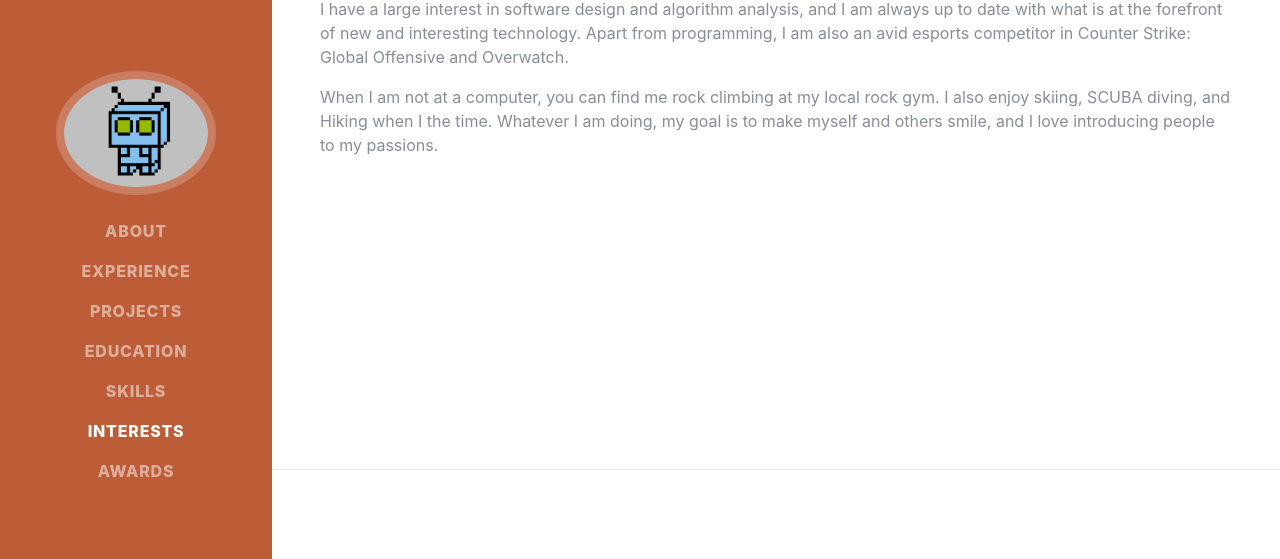
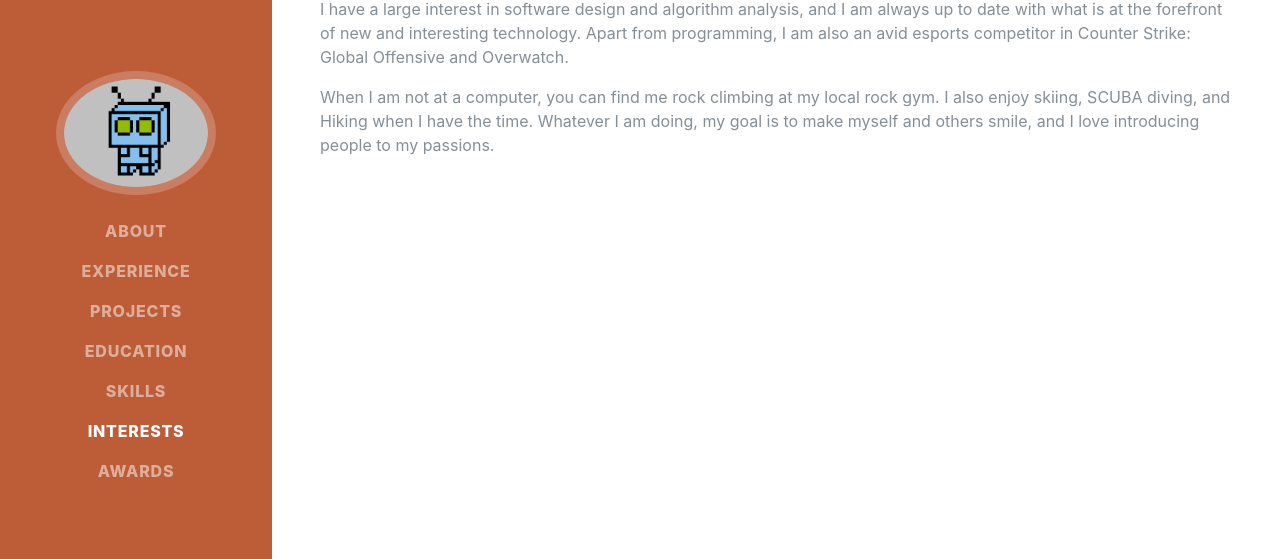
Before and after one commit to andrewpressman/andrewpressman.github.io, a Jekyll site: the page built from index.html, in a window 1280 px wide and 900 px high, scrolled down 4934 px. Shown: the part 173-732 px from the top of the window. Built offline with Jekyll 4.4.1, drawn with Linux system fonts in a browser that asks for light colours; some web fonts are replaced.

Commit message:
fixed spelling errors

```diff
--- a/_includes/interests.html
+++ b/_includes/interests.html
@@ -2,6 +2,6 @@
       <div class="w-100">
         <h2 class="mb-5">Interests</h2>
         <p>I have a large interest in software design and algorithm analysis, and I am always up to date with what is at the forefront of new and interesting technology. Apart from programming, I am also an avid esports competitor in Counter Strike: Global Offensive and Overwatch.</p>
-        <p class="mb-0">When I am not at a computer, you can find me rock climbing at my local rock gym. I also enjoy skiing, SCUBA diving, and Hiking when I the time. Whatever I am doing, my goal is to make myself and others smile, and I love introducing people to my passions.</p>
+        <p class="mb-0">When I am not at a computer, you can find me rock climbing at my local rock gym. I also enjoy skiing, SCUBA diving, and Hiking when I have the time. Whatever I am doing, my goal is to make myself and others smile, and I love introducing people to my passions.</p>
       </div>
-    </section>
+    </section
```
